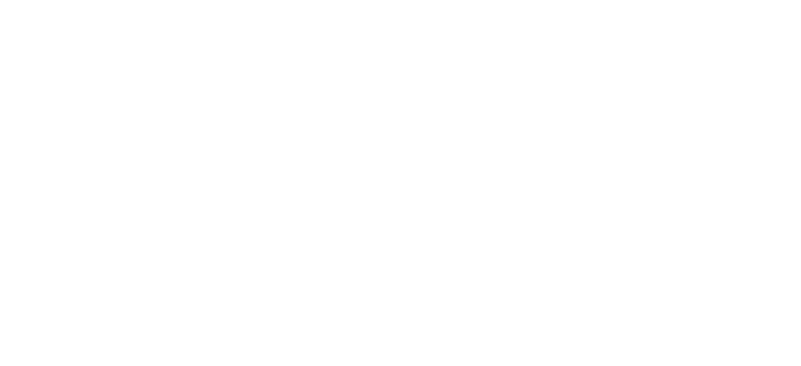
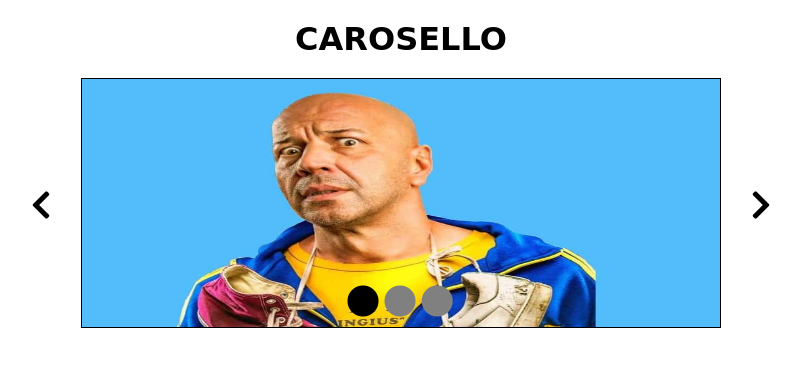
Before and after one commit to leonardobarone/vue-slider, a plain HTML site: page index.html in a window 1280 px wide. Shown: the whole page, without its empty margins (239-1040 px from the left). Drawn offline with nearby package versions, Linux system fonts and the light colour scheme; a web font is replaced by a local one.

Commit message:
avanzamento

```diff
--- a/css/style.css
+++ b/css/style.css
@@ -4,3 +4,36 @@
     margin: 0px;
     box-sizing: border-box;
 }
+/* font */
+body {
+    font-family: 'Gluten', cursive;
+}
+.titolo {
+    padding: 20px 0px;
+    text-transform: uppercase;
+    text-align: center;
+}
+.contenitore {
+    display: flex;
+    justify-content: center;
+    align-items: center;
+}
+.contenitore-immagine {
+    position: relative;
+    width: 50%;
+    margin: 0px 30px;
+}
+.contenitore-immagine img {
+    height: 250px;
+    border: 1px solid black;
+    width: 100%;
+}
+.pallini {
+    position: absolute;
+    color: gray;
+    left: calc(50% - 54px);
+    bottom: 15px;
+}
+.attivo {
+    color: black;
+}
--- a/index.html
+++ b/index.html
@@ -4,11 +4,34 @@
         <meta charset="UTF-8">
         <meta http-equiv="X-UA-Compatible" content="IE=edge">
         <meta name="viewport" content="width=device-width, initial-scale=1.0">
+        <!-- font-awesome -->
+        <link rel="stylesheet" href="https://cdnjs.cloudflare.com/ajax/libs/font-awesome/5.15.4/css/all.min.css" integrity="sha512-1ycn6IcaQQ40/MKBW2W4Rhis/DbILU74C1vSrLJxCq57o941Ym01SwNsOMqvEBFlcgUa6xLiPY/NS5R+E6ztJQ==" crossorigin="anonymous" referrerpolicy="no-referrer" />
+        <!-- google-fonts -->
+        <link rel="preconnect" href="https://fonts.googleapis.com">
+        <link rel="preconnect" href="https://fonts.gstatic.com" crossorigin>
+        <link href="https://fonts.googleapis.com/css2?family=Gluten:wght@100;200;300;400;500;600;700;800;900&display=swap" rel="stylesheet">
         <!-- css -->
         <link rel="stylesheet" href="./css/style.css">
         <title>Vue Slider</title>
     </head>
     <body>
+        <div class="titolo">
+            <h1>carosello</h1>
+        </div>
+        <div id="root">
+            <div class="contenitore">
+                <i @click="indietro" class="fas fa-chevron-left fa-2x"></i>
+            <div class="contenitore-immagine">
+                <img :src="immagini[indexImmagine]" alt="">
+                <div class="pallini">
+                    <i class="fas fa-circle fa-2x attivo"></i>
+                    <i class="fas fa-circle fa-2x"></i>
+                    <i class="fas fa-circle fa-2x"></i>
+                </div>
+            </div>
+                <i @click="avanti()" class="fas fa-chevron-right fa-2x"></i>
+        </div>
+        </div>
         <!-- vue -->
         <script src="https://cdn.jsdelivr.net/npm/vue@2.6.14/dist/vue.js"></script>
         <!-- js -->
--- a/js/script.js
+++ b/js/script.js
@@ -1,2 +1,31 @@
 // Rifare l'esercizio dello slider come fatto assieme in classe.
 // Applicare l'autoplay allo slider: ogni 3 secondi, cambia immagine automaticamente.
+const app = new Vue({
+    el: "#root",
+    data: {
+        immagini: [
+        "./img/aldo_baglio.jpg",
+        "./img/giovanni_storti.jfif",
+        "./img/giacomo_poretti.jpg"
+        ],
+        indexImmagine: 0,
+    },
+    methods: {
+        avanti: function(){
+            this.indexImmagine++
+            if (this.indexImmagine >= this.immagini.length) {
+                this.indexImmagine = 0;
+            }
+        },
+        indietro: function() {
+            alert("indietro")
+        }
+    }
+})
+
+
+
+
+// ./img/giovanni_storti.jfif
+// ./img/giacomo_poretti.jpg
+// ./img/aldo_baglio.jpg
```
Also changed, not shown: img/aldo_baglio.jpg (added), img/giacomo_poretti.jpg (added), img/giovanni_storti.jfif (added).
